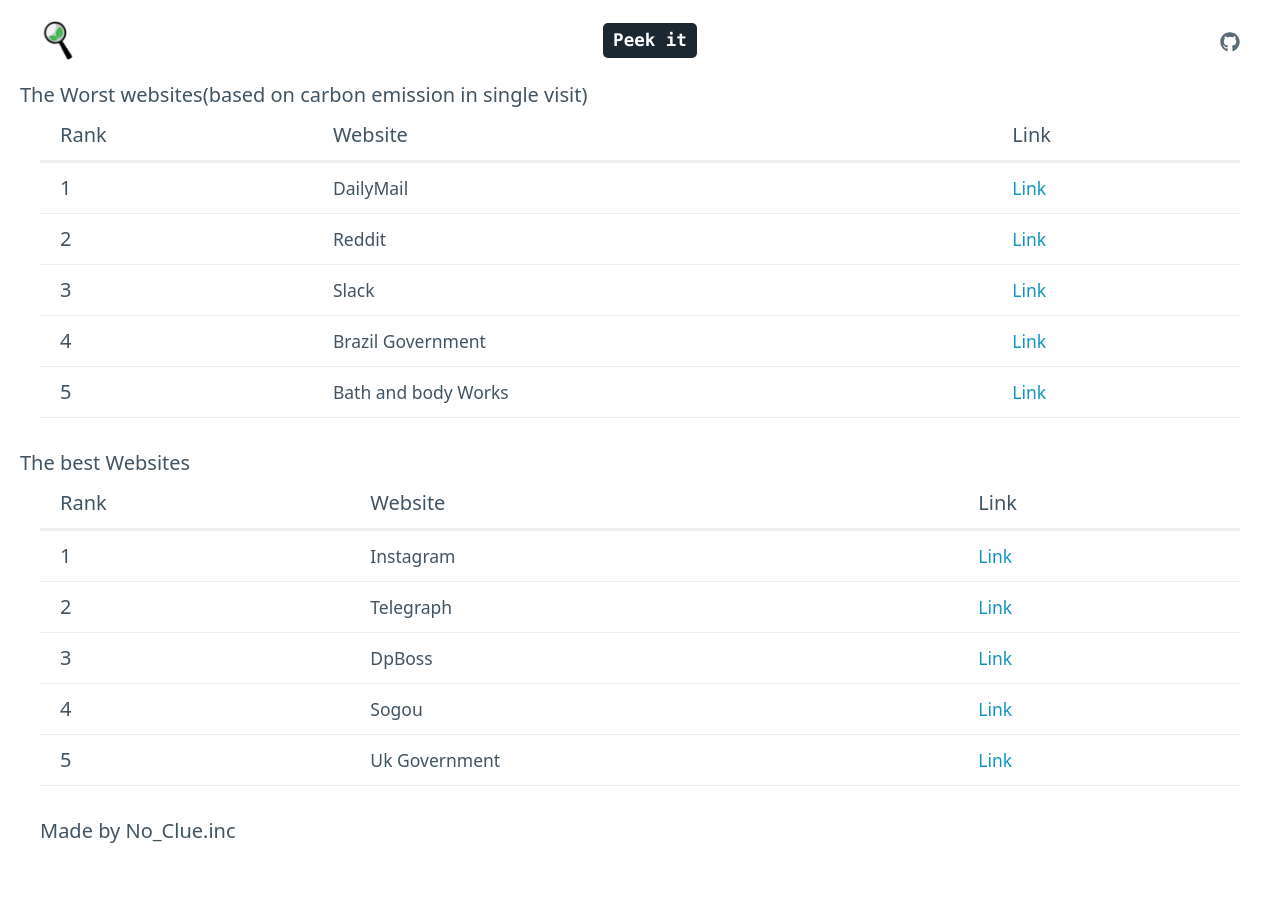
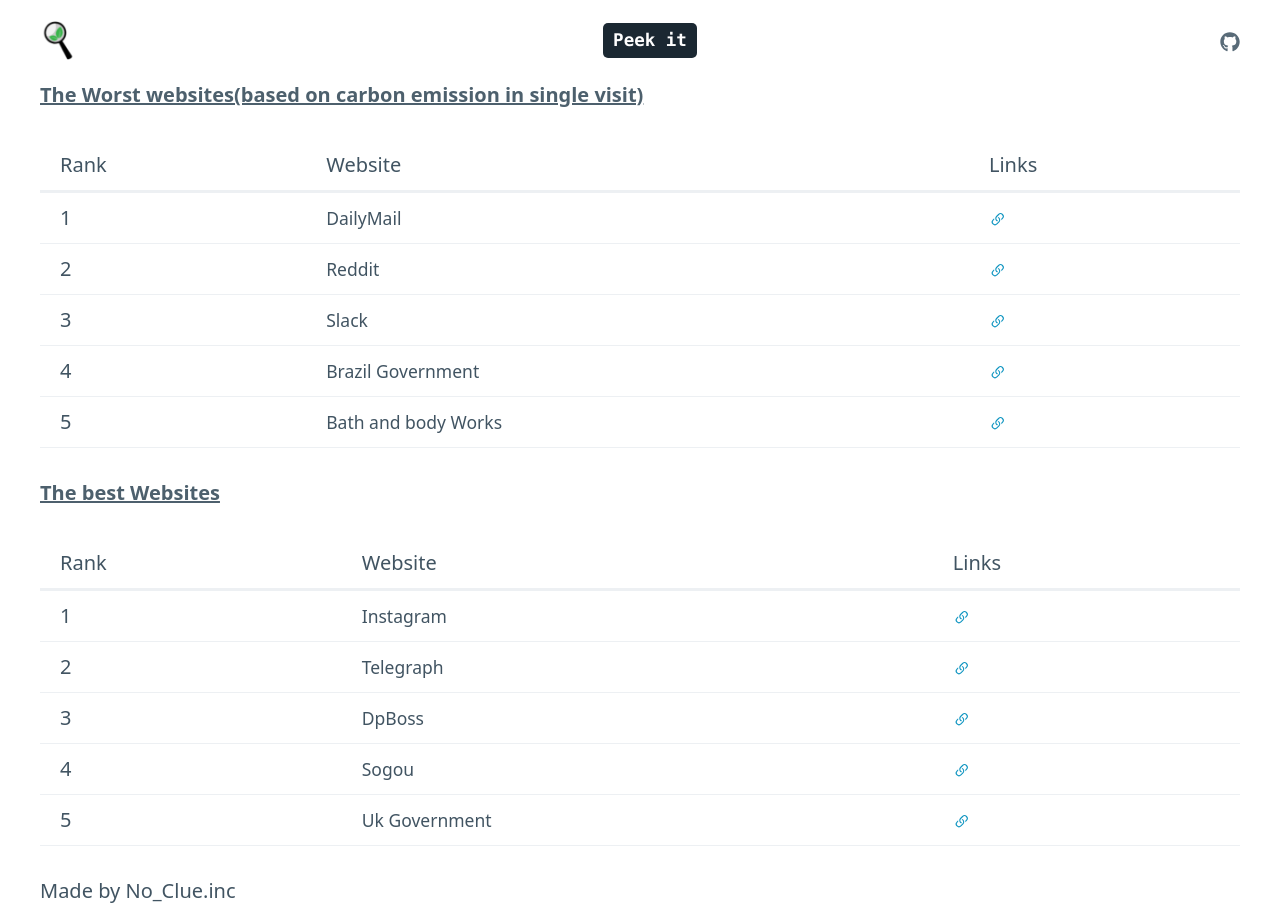
Before and after one commit to Manobal-Singh-Bagady/Peek-it, a React (Vite) app in the folder website/: page / in a window 1280 px wide. Before the commit the page ends 846 px from the top, so only its background shows below. Built offline with nearby package versions, Linux system fonts and the light colour scheme.

Commit message:
enhancing ui

```diff
--- a/website/src/components/HeroSection.tsx
+++ b/website/src/components/HeroSection.tsx
@@ -1,14 +1,18 @@
+import { BsLink45Deg } from 'react-icons/bs'
+
 const HeroSection = () => {
 	return (
 		<div className='hero'>
-			The Worst websites(based on carbon emission in single visit)
 			<div className='container-fluid'>
+				<h6>
+					<u>The Worst websites(based on carbon emission in single visit)</u>
+				</h6>
 				<table>
 					<thead>
 						<tr>
 							<th scope='col'>Rank</th>
 							<th scope='col'>Website</th>
-							<th scope='col'>Link</th>
+							<th scope='col'>Links</th>
 						</tr>
 					</thead>
 					<tbody>
@@ -16,48 +20,58 @@ const HeroSection = () => {
 							<th scope='row'>1</th>
 							<td>DailyMail</td>
 							<td>
-								<a href='https://www.dailymail.co.uk/home/index.html'>Link</a>
+								<a href='https://www.dailymail.co.uk/home/index.html'>
+									<BsLink45Deg />
+								</a>
 							</td>
 						</tr>
 						<tr>
 							<th scope='row'>2</th>
 							<td>Reddit</td>
 							<td>
-								<a href='https://www.reddit.com/'>Link</a>
+								<a href='https://www.reddit.com/'>
+									<BsLink45Deg />
+								</a>
 							</td>
 						</tr>
 						<tr>
 							<th scope='row'>3</th>
 							<td>Slack</td>
 							<td>
-								<a href='https://slack.com/intl/en-in'>Link</a>
+								<a href='https://slack.com/intl/en-in'>
+									<BsLink45Deg />
+								</a>
 							</td>
 						</tr>
 						<tr>
 							<th scope='row'>4</th>
 							<td>Brazil Government</td>
 							<td>
-								<a href='https://www.gov.br/en/government-of-brazil'>Link</a>
+								<a href='https://www.gov.br/en/government-of-brazil'>
+									<BsLink45Deg />
+								</a>
 							</td>
 						</tr>
 						<tr>
 							<th scope='row'>5</th>
 							<td>Bath and body Works</td>
 							<td>
-								<a href='https://www.bathandbodyworks.in/'>Link</a>
+								<a href='https://www.bathandbodyworks.in/'>
+									<BsLink45Deg />
+								</a>
 							</td>
 						</tr>
 					</tbody>
 				</table>
-			</div>
-			The best Websites
-			<div className='container-fluid'>
+				<h6>
+					<u>The best Websites</u>
+				</h6>
 				<table>
 					<thead>
 						<tr>
 							<th scope='col'>Rank</th>
 							<th scope='col'>Website</th>
-							<th scope='col'>Link</th>
+							<th scope='col'>Links</th>
 						</tr>
 					</thead>
 					<tbody>
@@ -65,35 +79,45 @@ const HeroSection = () => {
 							<th scope='row'>1</th>
 							<td>Instagram</td>
 							<td>
-								<a href='https://www.instagram.com/'>Link</a>
+								<a href='https://www.instagram.com/'>
+									<BsLink45Deg />
+								</a>
 							</td>
 						</tr>
 						<tr>
 							<th scope='row'>2</th>
 							<td>Telegraph</td>
 							<td>
-								<a href='https://www.telegraphindia.com/'>Link</a>
+								<a href='https://www.telegraphindia.com/'>
+									<BsLink45Deg />
+								</a>
 							</td>
 						</tr>
 						<tr>
 							<th scope='row'>3</th>
 							<td>DpBoss</td>
 							<td>
-								<a href='https://dpboss.net/'>Link</a>
+								<a href='https://dpboss.net/'>
+									<BsLink45Deg />
+								</a>
 							</td>
 						</tr>
 						<tr>
 							<th scope='row'>4</th>
 							<td>Sogou</td>
 							<td>
-								<a href='https://www.sogou.com/'>Link</a>
+								<a href='https://www.sogou.com/'>
+									<BsLink45Deg />
+								</a>
 							</td>
 						</tr>
 						<tr>
 							<th scope='row'>5</th>
 							<td>Uk Government</td>
 							<td>
-								<a href='https://www.gov.uk/'>Link</a>
+								<a href='https://www.gov.uk/'>
+									<BsLink45Deg />
+								</a>
 							</td>
 						</tr>
 					</tbody>
```
